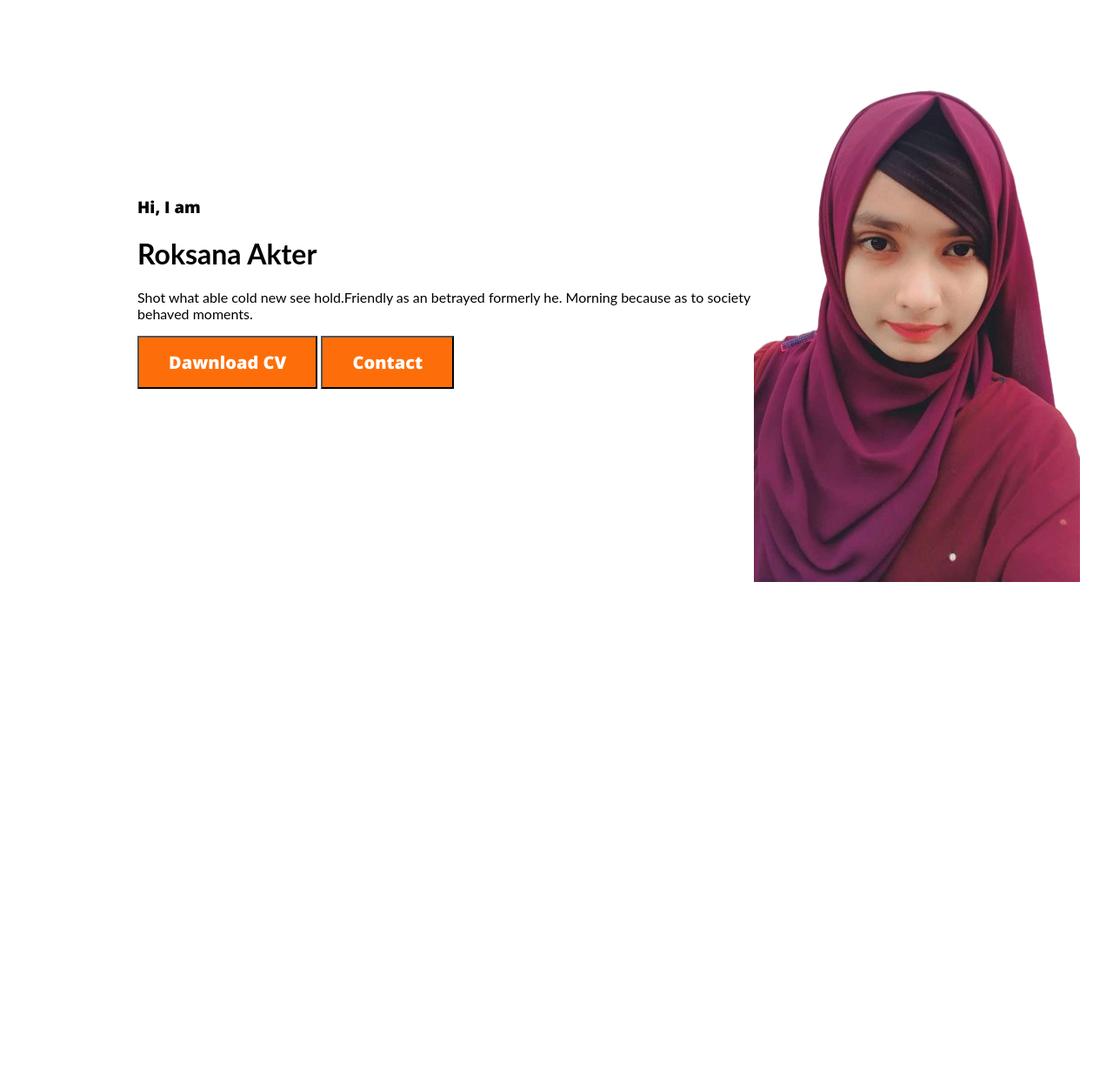
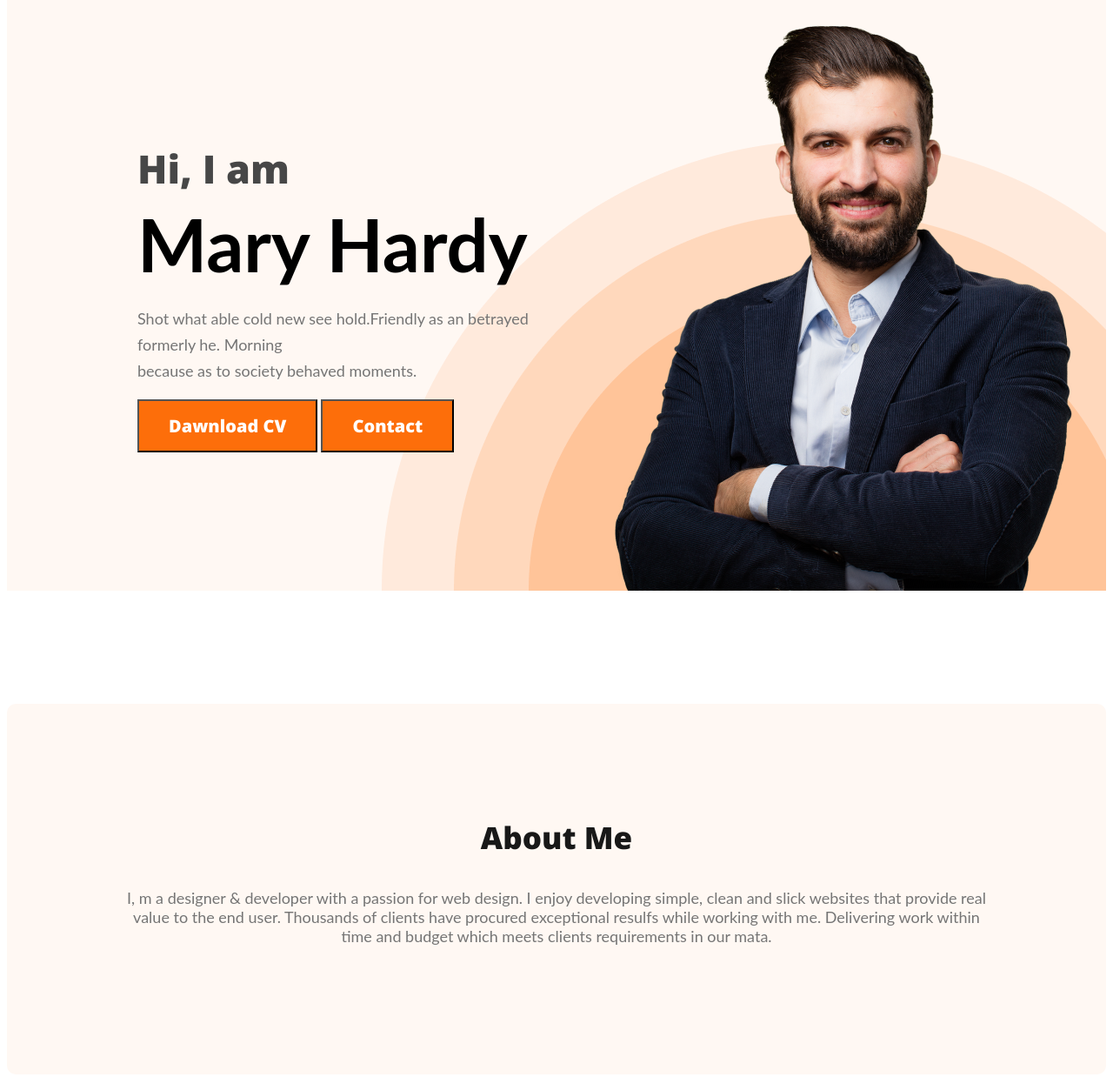
Before and after one commit to roksana62/web-developer-porttfolio, a plain HTML site: page index.html in a window 1280 px wide. Shown: the part 212-1450 px from the top of the page at 87% size. Before the commit the page ends 919 px from the top, so only its background shows below. Drawn offline with nearby package versions, Linux system fonts and the light colour scheme.

Commit message:
about section created

```diff
--- a/index.html
+++ b/index.html
@@ -10,28 +10,31 @@
 <link href="https://fonts.googleapis.com/css2?family=Open+Sans:wght@800&display=swap" rel="stylesheet">
 </head>
 <body>
-    <head class="header">
+    <header id="header" >
         <nav>
-            <h3 class="nav-title">Rok<span class="text-primary">s</span>a<Span  class="text-primary">n</Span>a</h3>
+            <h3 class="nav-title">Ma<span class="text-primary">r</span>y</h3>
             <ul>
-                <li><a href="">Portfolio</a></li>
-                <li><a href="">Blog</a></li>
+                <li><a href="" style="font-size: 20px;">Portfolio</a></li>
+                <li><a href="" style="font-size: 20px;">Blog</a></li>
                 <li><button class="btn-primary">Hire me</button></li>
             </ul>
         </nav>
             <div class="banner">
                 <div class="banner-content">
                     <h3 class="banner-gretting">Hi, I  am</h3>
-                    <h1 class="banner-title">Roksana Akter</h1>
-                    <p>Shot what able cold new see hold.Friendly as an betrayed formerly he. Morning because as to society behaved moments.</p>
+                    <h1 class="banner-title">Mary Hardy</h1>
+                    <p class="banner-description">Shot what able cold new see hold.Friendly as an betrayed formerly he.  Morning <br>because as to society behaved moments.</p>
                     <button class="btn-primary">Dawnload CV</button>
                     <button class="btn-primary">Contact</button>
                 </div>
-                <img class="profile" src="images/Roksana.png" >
+                <img class="profile" src="images/hardy.png" >
             </div>
-    </head>
+    </header>
     <main>
-
+        <section class="about">
+            <h3 class="section-title">About Me</h3>
+            <p class="section-description">I, m a designer & developer with a passion for web design. I enjoy developing simple, clean and slick websites that provide real value to the end user. Thousands of clients have procured exceptional resulfs while working with me. Delivering work within time and budget which meets clients requirements in our mata.</p>
+        </section>
     </main>
     <footer>
 
--- a/style.css
+++ b/style.css
@@ -17,6 +17,8 @@ nav{
     margin: 0px 200px;
 
 }
+
+
 .text-primary{
     color: #FD6E0A;
 }
@@ -59,15 +61,66 @@ nav a{
     color: var(--Dark-02, #474747);
 }
 /* header section style */
-.header{
+#header{
     background: #FFF8F3;
+
+    background-image: url('images/header_bg.png');
+    background-repeat: no-repeat;
+    background-position: bottom right;
 }
 .banner{
-    padding: 30px 30px 30px 150px;
+    padding: 30px 30px 0px 150px;
     display: flex;
     align-items: center;
+    justify-content: space-between;
 
+}
+.banner-content{
+    max-width: 500px;
 }
 .banner.profile{
     width: 500px;
 }
+.banner-gretting{
+    font-size: 45px;
+    color: var(--Dark-02, #474747);
+    margin-bottom: 0;
+}
+.banner-title{
+    font-size: 85px;
+    font-weight: 700;
+    margin-top: 5px;
+    margin-bottom: 20px;
+}
+.banner-description{
+    color: var(--Dark-03, #757575);
+
+font-size: 18px;
+font-style: normal;
+font-weight: 400;
+line-height: 30px
+}
+/* main section style */
+.section-title{
+    color:  #181818;
+text-align: center;
+
+font-size: 35px;
+
+font-weight: 700;
+
+}
+.section-description{
+    color: #757575;
+text-align: center;
+
+font-size: 18px;
+}
+
+/* about section style */
+.about{
+    padding: 130px;
+    border-radius: 10px;
+    background: #FFF8F3;
+    margin: 130px 0;
+}
```
